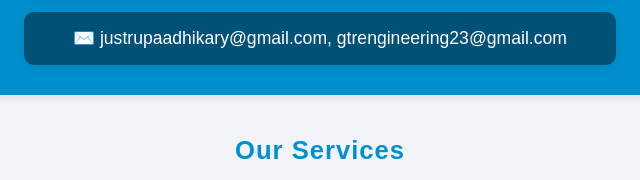
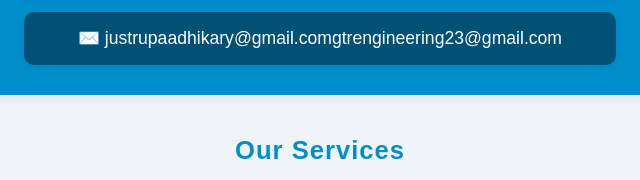
Before and after one commit to gtreng/gtreng, a plain HTML site: page index.html in a window 1280 px wide. Shown: the part 220-400 px from the top of the page, 320-960 px from the left. Drawn offline with Linux system fonts and the light colour scheme.

Commit message:
Update index.html

```diff
--- a/index.html
+++ b/index.html
@@ -194,7 +194,7 @@
       📞 9883431422, 9681553749
     </div>
     <div class="emails" style="background:#015076;">
-      <span>✉️ justrupaadhikary@gmail.com,<span class="mobile-break"><br></span>&nbsp;gtrengineering23@gmail.com</span>
+      <span>✉️ justrupaadhikary@gmail.com<span class="mobile-break"><br></span>gtrengineering23@gmail.com</span>
     </div>
   </header>
 
```
